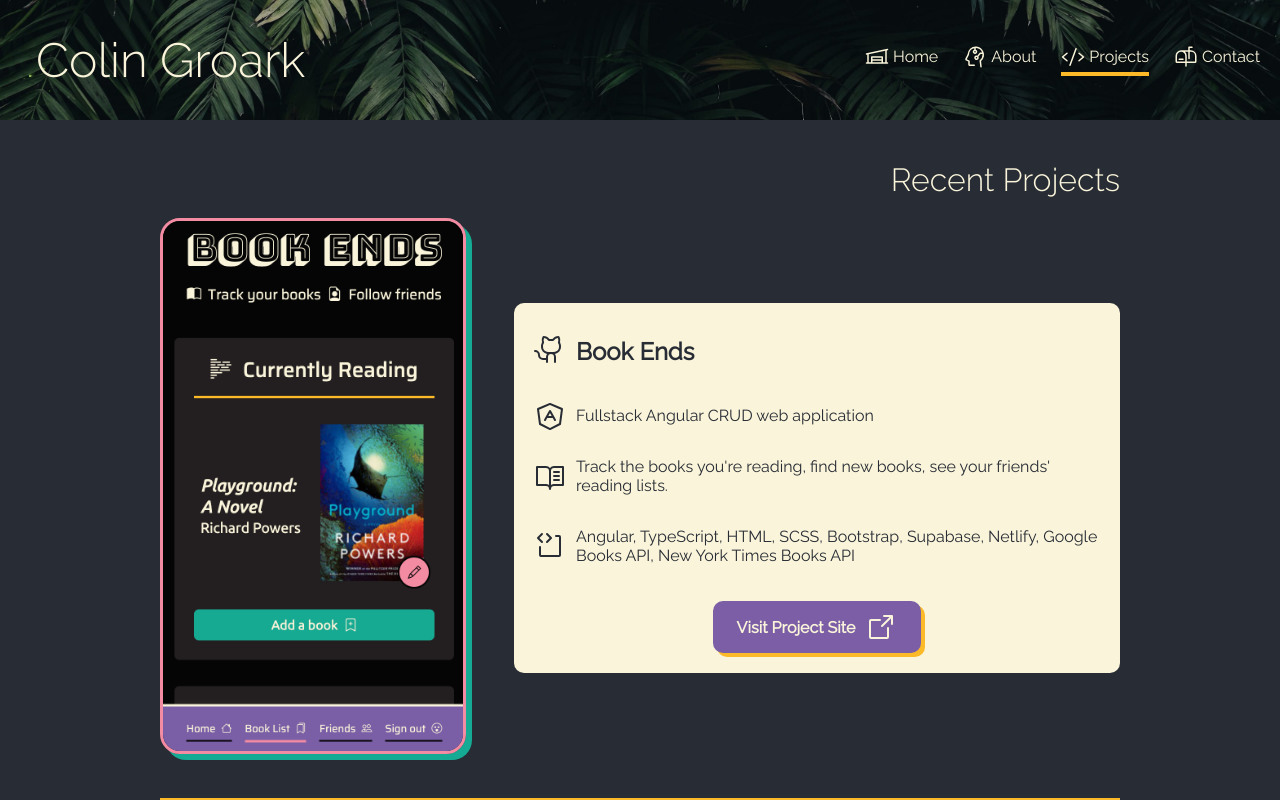
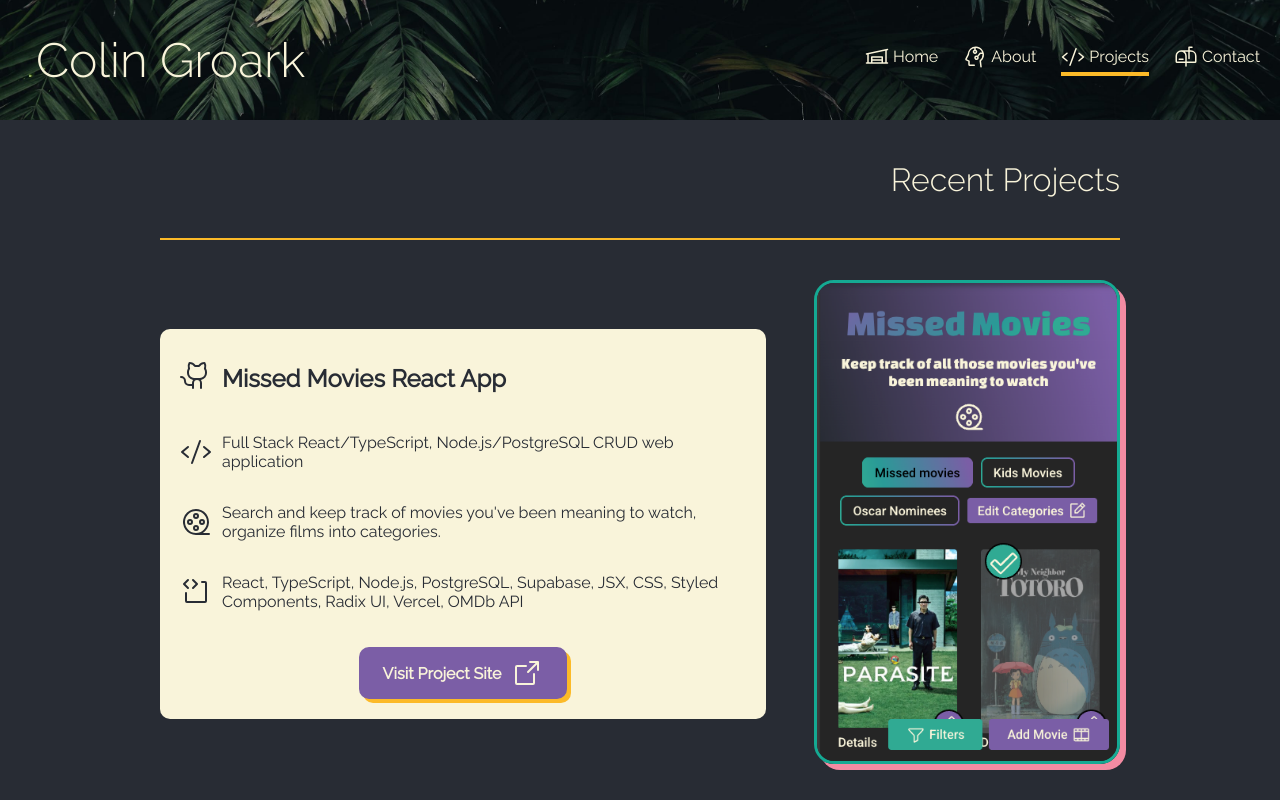
Before and after one commit to cgroark/portfolio2025, a React (Create React App) app: page /projects in a window 1280 px wide. Shown: the top 800 px of the page. Built offline with nearby package versions, Linux system fonts and the light colour scheme.

Commit message:
add movies app

```diff
--- a/src/views/Projects.js
+++ b/src/views/Projects.js
@@ -5,10 +5,12 @@ import {
   CodeIcon, CodeBlockIcon, BookOpenTextIcon,
   AngularLogoIcon, PersonSimpleRunIcon,
   SubtractSquareIcon,
-  StorefrontIcon
+  StorefrontIcon,
+  FilmReelIcon
 } from '@phosphor-icons/react';
 import styled from 'styled-components';
 import bookends from '../assets/bookEnds.png';
+import missedMovies from '../assets/missedMovies.png';
 import participate from '../assets/po-site.png';
 import ctDashboard from '../assets/CTdashboard.png';
 import PaceHeader from '../components/PaceHeader';
@@ -86,6 +88,10 @@ const ProjectImage = styled.img.withConfig({
   box-shadow: 6px 6px ${props => props.theme[props.boxShadow] || props.theme.lightBlack};
   transition: all 200ms cubic-bezier(0.25, 0.1, 0.25, 1);
 
+  &:hover {
+    transform: scale(1.03);
+  }
+
   @media (max-width: 768px) {
     width: 100%;
     max-width: 360px;
@@ -158,6 +164,61 @@ function Projects() {
       <h1 style={{ marginBottom: '20px', textAlign: 'right', display: 'block', fontWeight: '300' }}>
         Recent Projects
       </h1>
+      <LineBreak />
+      <ProjectWrapper>
+        <Card>
+          <h2 style={{ marginTop: '10px' }}>
+            <div style={{ display: 'flex', alignItems: 'center', gap: '10px' }}>
+              <a style={{ color: 'inherit' }} href="https://github.com/cgroark/missed-movies" target="_blank" rel="noopener noreferrer">
+                <GithubLogoIcon size={32} />
+              </a>
+              Missed Movies React App
+            </div>
+          </h2>
+
+          <div style={{ display: 'flex', alignItems: 'center', gap: '10px' }}>
+             <CodeIcon size={32} />
+            <p>
+              Full Stack React/TypeScript, Node.js/PostgreSQL CRUD web application
+            </p>
+          </div>
+          <div style={{ display: 'flex', alignItems: 'center', gap: '10px' }}>
+            <FilmReelIcon size={32} />
+            <p>
+            Search and keep track of movies you've been meaning to watch, organize films into categories.
+            </p>
+          </div>
+          <div style={{ display: 'flex', alignItems: 'center', gap: '10px' }}>
+            <CodeBlockIcon size={32} />
+            <p>
+              React, TypeScript, Node.js, PostgreSQL, Supabase, JSX, CSS, Styled Components, Radix UI, Vercel, OMDb API
+            </p>
+          </div>
+          <ExternalButton
+            href="https://missedmovies.vercel.app/"
+            target="_blank"
+            rel="noopener noreferrer"
+          >
+            <div style={{ display: 'flex', alignItems: 'center', gap: '10px' }}>
+              Visit Project Site
+              <ArrowSquareOutIcon size={32} />
+            </div>
+          </ExternalButton>
+        </Card>
+        <a href="https://missedmovies.vercel.app/" target="_blank" rel="noopener noreferrer">
+          <ImageWrapper $loaded={loaded}>
+            <ProjectImage
+              loading="lazy"
+              borderColor="teal"
+              boxShadow="pink"
+              src={missedMovies}
+              alt="Missed Movies"
+              onLoad={() => setLoaded(true)}
+            />
+          </ImageWrapper>
+        </a>
+      </ProjectWrapper>
+      <LineBreak />
       <ProjectWrapper style={{ flexWrap: 'wrap-reverse' }}>
         <a href="https://bookends.design" target="_blank" rel="noopener noreferrer">
           <ImageWrapper $loaded={loaded}>
@@ -182,7 +243,7 @@ function Projects() {
           <div style={{ display: 'flex', alignItems: 'center', gap: '10px' }}>
             <AngularLogoIcon size={32} />
             <p>
-              Fullstack Angular CRUD web application
+              Fullstack Angular/TypeScript CRUD web application
             </p>
           </div>
           <div style={{ display: 'flex', alignItems: 'center', gap: '10px' }}>
```
Also changed, not shown: src/assets/missedMovies.png (added).
